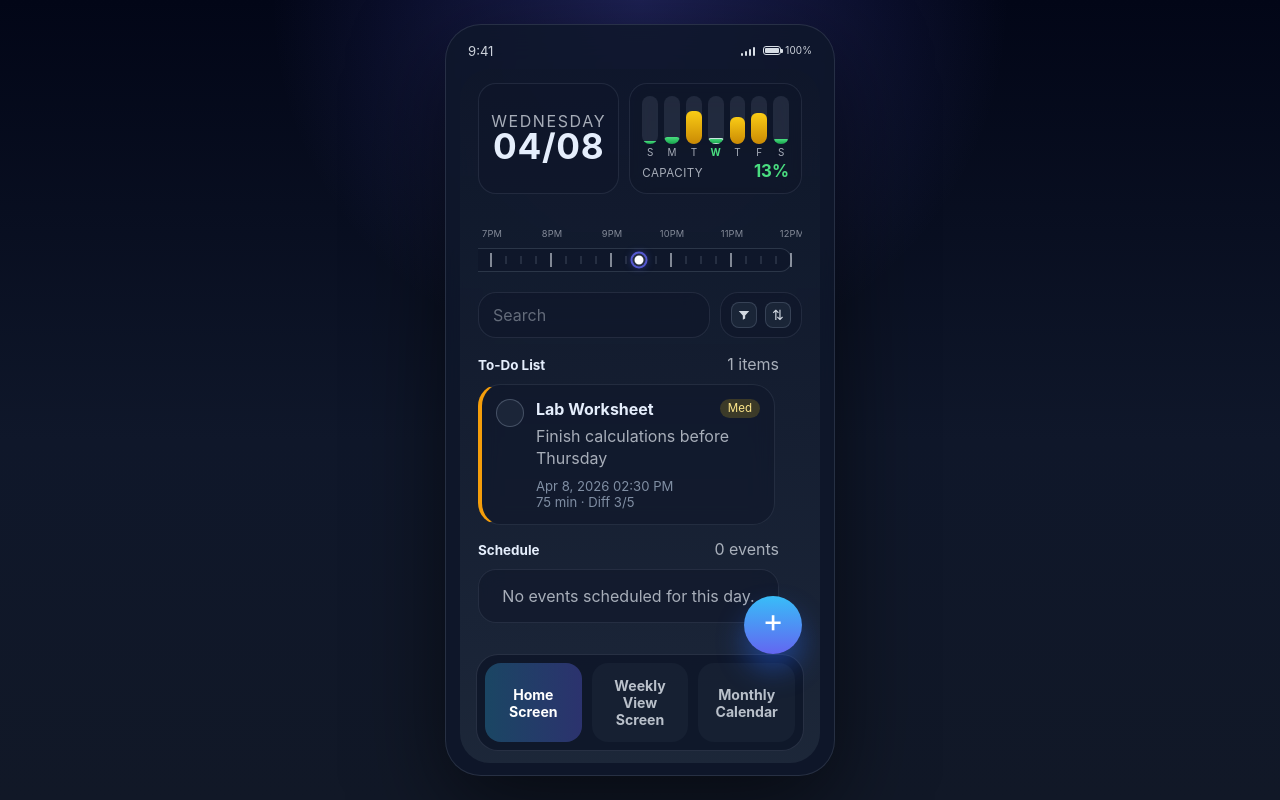
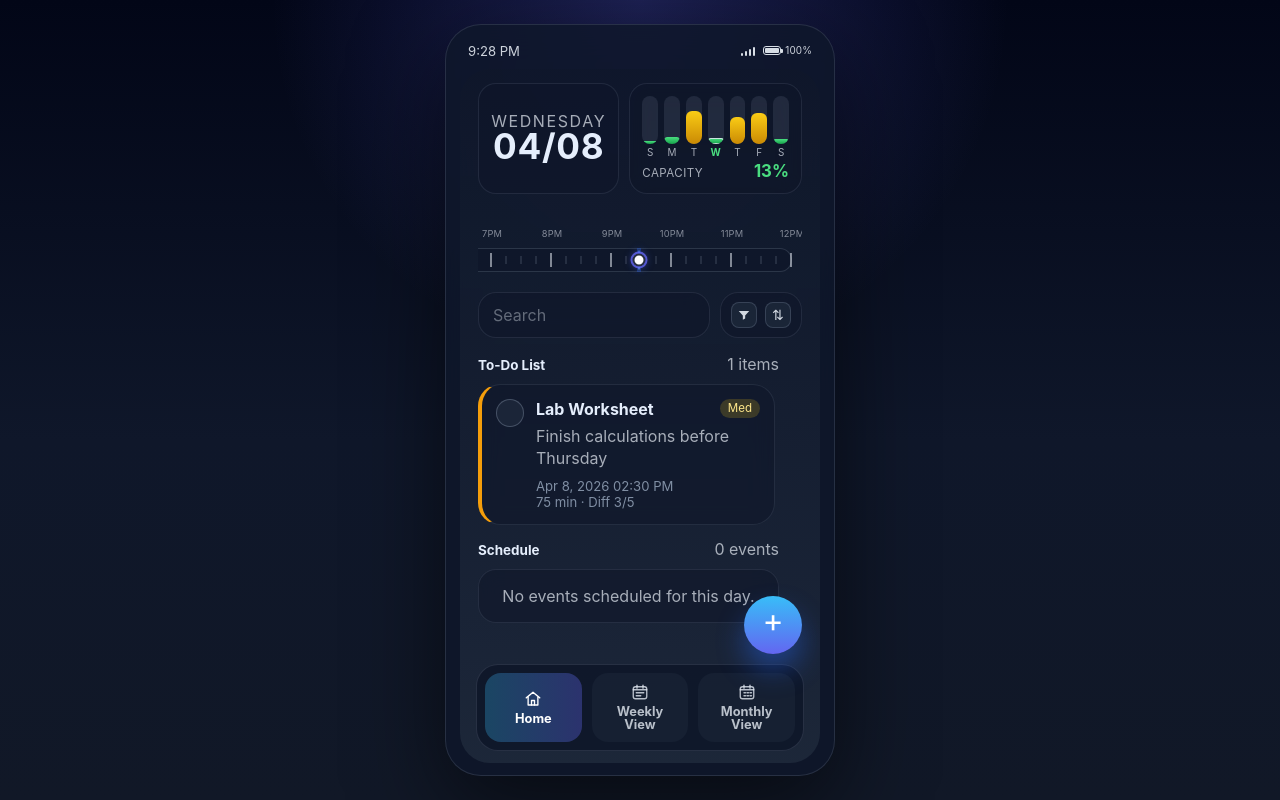
Before and after one commit to AlexYellsAtCode/PlanAware, a React (Vite) app: page / in a window 1280 px wide. Built offline with nearby package versions, Linux system fonts and the light colour scheme.

Commit message:
Features: - Updated bottom navigation bar styling - Added current time indicator line onto the timeline Fix: Timeline elements no longer show above pop-up windows

```diff
--- a/src/App.jsx
+++ b/src/App.jsx
@@ -377,6 +377,7 @@ function occursOnDate(item, anchorDate, targetDate) {
 
 function App() {
   const [selectedDate, setSelectedDate] = useState(() => startOfDay(new Date()))
+  const [currentTime, setCurrentTime] = useState(() => new Date())
 
   const [collapsedBuckets, setCollapsedBuckets] = useState({})
 
@@ -392,9 +393,33 @@ function App() {
     day: '2-digit',
   })
 
+  useEffect(() => {
+    const updateClock = () => setCurrentTime(new Date())
+    updateClock()
+    const timerId = window.setInterval(updateClock, 1000)
+
+    return () => window.clearInterval(timerId)
+  }, [])
+
   const getTodayISOString = () => {
     const date = new Date()
-    return date.toISOString().split('T')[0]
+    const year = date.getFullYear()
+    const month = String(date.getMonth() + 1).padStart(2, '0')
+    const day = String(date.getDate()).padStart(2, '0')
+    return `${year}-${month}-${day}`
+  }
+
+  const getUpcomingHourDefaults = () => {
+    const now = new Date()
+    const nextHour24 = Math.min(23, now.getHours() + 1)
+    const hour12 = nextHour24 % 12 || 12
+    const period = nextHour24 >= 12 ? 'PM' : 'AM'
+
+    return {
+      dueTimeHour: String(hour12).padStart(2, '0'),
+      dueTimeMinute: '00',
+      dueTimePeriod: period,
+    }
   }
 
   const formatDateForDisplay = (isoDate) => {
@@ -407,9 +432,7 @@ function App() {
     notes: '',
     priority: 'Medium',
     dueDate: getTodayISOString(),
-    dueTimeHour: '02',
-    dueTimeMinute: '00',
-    dueTimePeriod: 'PM',
+    ...getUpcomingHourDefaults(),
     estimatedMinutes: '30',
     difficulty: '3',
     category: 'work',
@@ -612,7 +635,7 @@ function App() {
     const intervalMinutes = 15
     const totalMinutes = 24 * 60
     const tickCount = totalMinutes / intervalMinutes
-    const today = startOfDay(new Date())
+    const today = startOfDay(currentTime)
 
     const windowStart = new Date(selectedDate)
     windowStart.setHours(0, 0, 0, 0)
@@ -620,9 +643,8 @@ function App() {
     const windowEnd = new Date(selectedDate)
     windowEnd.setHours(23, 59, 59, 999)
 
-    const now = new Date()
     const currentTimePercent = isSameDay(selectedDate, today)
-      ? ((now.getHours() * 60 + now.getMinutes()) / totalMinutes) * 100
+      ? ((currentTime.getHours() * 60 + currentTime.getMinutes()) / totalMinutes) * 100
       : null
 
     const eventBars = dailyEvents
@@ -693,7 +715,7 @@ function App() {
       taskDots,
       currentTimePercent,
     }
-  }, [dailyEvents, dailyTasks, selectedDate])
+  }, [currentTime, dailyEvents, dailyTasks, selectedDate])
 
   const capacity = useMemo(() => {
     const selectedDayTasks = tasks.filter((task) => {
@@ -1084,7 +1106,7 @@ function App() {
     <main className="page-shell">
       <div className="phone-frame">
         <header className="status-bar">
-          <span>9:41</span>
+          <span>{toClockLabel(currentTime)}</span>
           <div className="status-icons" aria-hidden="true">
             <span className="cell-icon">
               <i />
@@ -1156,6 +1178,13 @@ function App() {
                           aria-hidden="true"
                         />
                       ))}
+                      {timeline.currentTimePercent !== null && (
+                        <span
+                          className="timeline-now-line"
+                          style={{ left: `${timeline.currentTimePercent}%` }}
+                          aria-hidden="true"
+                        />
+                      )}
                       {timeline.eventBars.map((eventBar) => (
                         <span
                           key={eventBar.id}
@@ -1886,13 +1915,44 @@ function App() {
 
           <nav className="bottom-nav" aria-label="Primary navigation">
             <button type="button" className={screen === 'home' ? 'nav-button active' : 'nav-button'} onClick={() => setScreen('home')}>
-              <span>Home Screen</span>
+              <span className="nav-button-content">
+                <svg className="nav-icon" viewBox="0 0 24 24" aria-hidden="true" focusable="false">
+                  <path d="M3 10.5L12 3l9 7.5" />
+                  <path d="M5.5 9.5V20h13V9.5" />
+                  <path d="M10 20v-6h4v6" />
+                </svg>
+                <span>Home</span>
+              </span>
             </button>
             <button type="button" className={screen === 'weekly' ? 'nav-button active' : 'nav-button'} onClick={() => setScreen('weekly')}>
-              <span>Weekly View Screen</span>
+              <span className="nav-button-content">
+                <svg className="nav-icon" viewBox="0 0 24 24" aria-hidden="true" focusable="false">
+                  <rect x="3" y="5" width="18" height="16" rx="3" ry="3" />
+                  <path d="M3 9h18" />
+                  <path d="M8 3v4" />
+                  <path d="M16 3v4" />
+                  <path d="M7 13h10" />
+                  <path d="M7 17h6" />
+                </svg>
+                <span>Weekly View</span>
+              </span>
             </button>
             <button type="button" className={screen === 'monthly' ? 'nav-button active' : 'nav-button'} onClick={() => setScreen('monthly')}>
-              <span>Monthly Calendar</span>
+              <span className="nav-button-content">
+                <svg className="nav-icon" viewBox="0 0 24 24" aria-hidden="true" focusable="false">
+                  <rect x="3" y="5" width="18" height="16" rx="3" ry="3" />
+                  <path d="M3 9h18" />
+                  <path d="M8 3v4" />
+                  <path d="M16 3v4" />
+                  <path d="M8 13h2" />
+                  <path d="M12 13h2" />
+                  <path d="M16 13h2" />
+                  <path d="M8 17h2" />
+                  <path d="M12 17h2" />
+                  <path d="M16 17h2" />
+                </svg>
+                <span>Monthly View</span>
+              </span>
             </button>
           </nav>
         </section>
--- a/src/styles.css
+++ b/src/styles.css
@@ -483,6 +483,18 @@ button {
   border-radius: 999px;
   z-index: 2;
   opacity: 0.92;
+}
+
+.timeline-now-line {
+  position: absolute;
+  top: 0;
+  bottom: 0;
+  width: 2px;
+  transform: translateX(-50%);
+  background: linear-gradient(180deg, rgba(59, 130, 246, 0.15), #3b82f6 18%, #60a5fa 82%, rgba(59, 130, 246, 0.15));
+  z-index: 4;
+  box-shadow: 0 0 0 1px rgba(37, 99, 235, 0.35), 0 0 10px rgba(59, 130, 246, 0.45);
+  pointer-events: none;
 }
 
 .timeline-task-dot {
@@ -1436,10 +1448,12 @@ button {
   display: flex;
   align-items: flex-end;
   padding: 14px;
-  z-index: 4;
+  z-index: 20;
 }
 
 .composer-sheet {
+  position: relative;
+  z-index: 21;
   width: 100%;
   border-radius: 24px;
   padding: 18px;
@@ -1497,9 +1511,12 @@ button {
 }
 
 .nav-button {
+  display: flex;
+  align-items: center;
+  justify-content: center;
   border: 0;
   border-radius: 16px;
-  padding: 14px 10px;
+  padding: 10px 8px;
   background: rgba(30, 41, 59, 0.48);
   color: rgba(226, 232, 240, 0.8);
 }
@@ -1509,9 +1526,27 @@ button {
   color: #ffffff;
 }
 
-.nav-button span {
+.nav-button-content {
+  display: inline-flex;
+  flex-direction: column;
+  align-items: center;
+  gap: 5px;
+  line-height: 1;
+}
+
+.nav-icon {
+  width: 18px;
+  height: 18px;
+  stroke: currentColor;
+  fill: none;
+  stroke-width: 1.8;
+  stroke-linecap: round;
+  stroke-linejoin: round;
+}
+
+.nav-button-content > span {
   display: block;
-  font-size: 0.88rem;
+  font-size: 0.8rem;
   font-weight: 700;
 }
 
```
